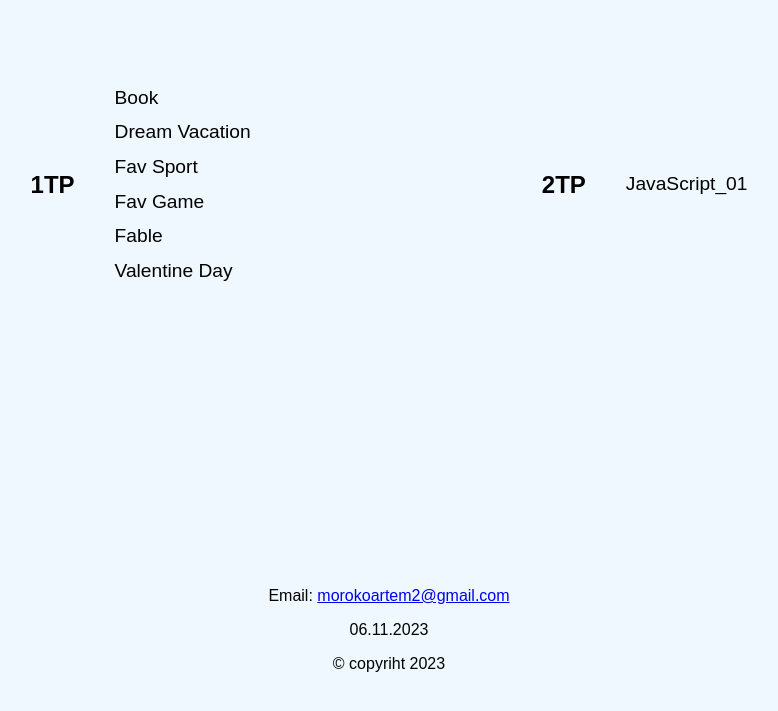
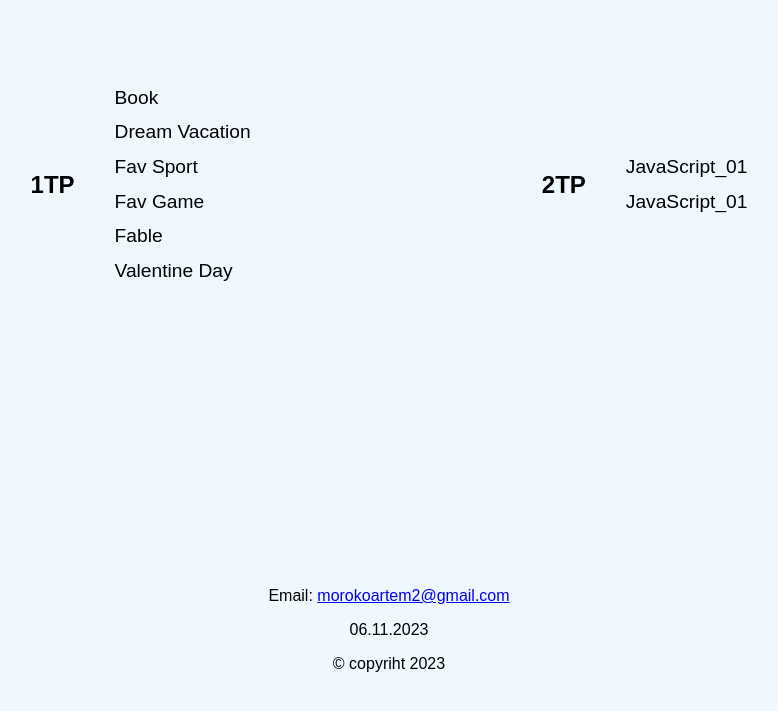
Before and after one commit to ArtemMorozko/My-projects, a plain HTML site: page index.html in a window 1280 px wide. Shown: the part 87-798 px from the top of the page, without its empty margins (251-1029 px from the left). Drawn offline with Linux system fonts and the light colour scheme.

Commit message:
Update index.html

```diff
--- a/index.html
+++ b/index.html
@@ -28,6 +28,7 @@
             <h2 class="title">2TP</h2>
             <ul class="list">
                 <li><a href="https://artemmorozko.github.io/My-projects/javascript_1/index.html">JavaScript_01</a></li>
+                <li><a href="https://artemmorozko.github.io/My-projects/cake/">JavaScript_01</a></li>
         </section>
     </div>
     </main>
```
